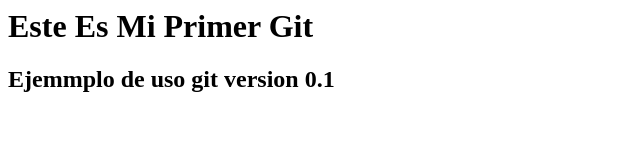
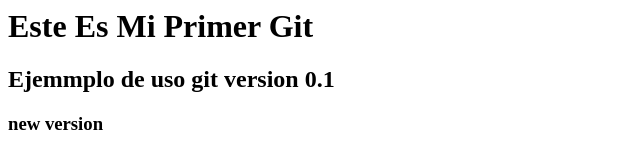
Before and after one commit to sanhmi/Git-Talento-Tech-, a plain HTML site: page index.html in a window 1280 px wide. Shown: the whole page, without its empty margins (0-640 px from the left). Drawn offline with Linux system fonts and the light colour scheme.

Commit message:
version 02 +h3

```diff
--- a/index.html
+++ b/index.html
@@ -9,6 +9,7 @@
 <body>
     <h1>Este Es Mi Primer Git</h1>
     <h2>Ejemmplo de uso git version 0.1</h2>
+    <h3>new version</h3>
 
 </body>
 
```
